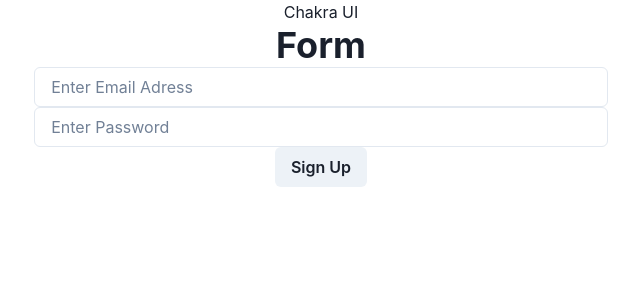
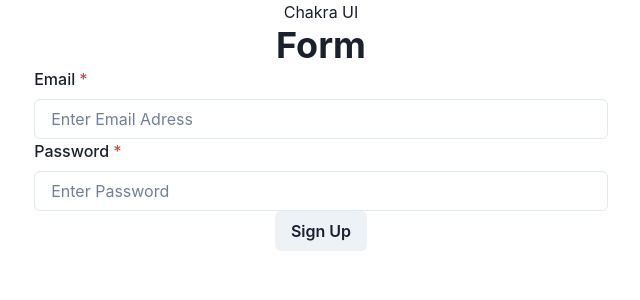
Before and after one commit to ankitsng0007/AnkitRepo, a React (Create React App) app in the folder RCT-101/Day-18/Asgn-1/chakra-ui/: page / in a window 1280 px wide. Shown: the top 300 px of the page, without its empty margins (319-959 px from the left). Built offline with nearby package versions, Linux system fonts and the light colour scheme.

Commit message:
file added

```diff
--- a/RCT-101/Day-18/Asgn-1/chakra-ui/src/Component/Form.jsx
+++ b/RCT-101/Day-18/Asgn-1/chakra-ui/src/Component/Form.jsx
@@ -1,16 +1,16 @@
-import {Box,Input,Button, Heading, Container, Stack} from "@chakra-ui/react";
+import {Input,Button, Heading, Container, Stack, FormControl, FormLabel} from "@chakra-ui/react";
 
 export const Form=()=>{
     return(
         <Container>
         <Heading>Form</Heading>
-        <Box>
-        <Input type="email" placeholder="Enter Email Adress"/>
-        <Input type="password" placeholder="Enter Password"/>
-        </Box>
-        <Box>
-            <Button>Sign Up</Button>
-        </Box>
+        <FormControl isRequired>
+            <FormLabel>Email</FormLabel>
+        <Input type="email" id="email" placeholder="Enter Email Adress"/>
+        <FormLabel>Password</FormLabel>
+        <Input type="password" id="pass" placeholder="Enter Password"/>
+            <Button onClick={()=>{}}>Sign Up</Button>
+        </FormControl>
         </Container>
     )
 }
```
